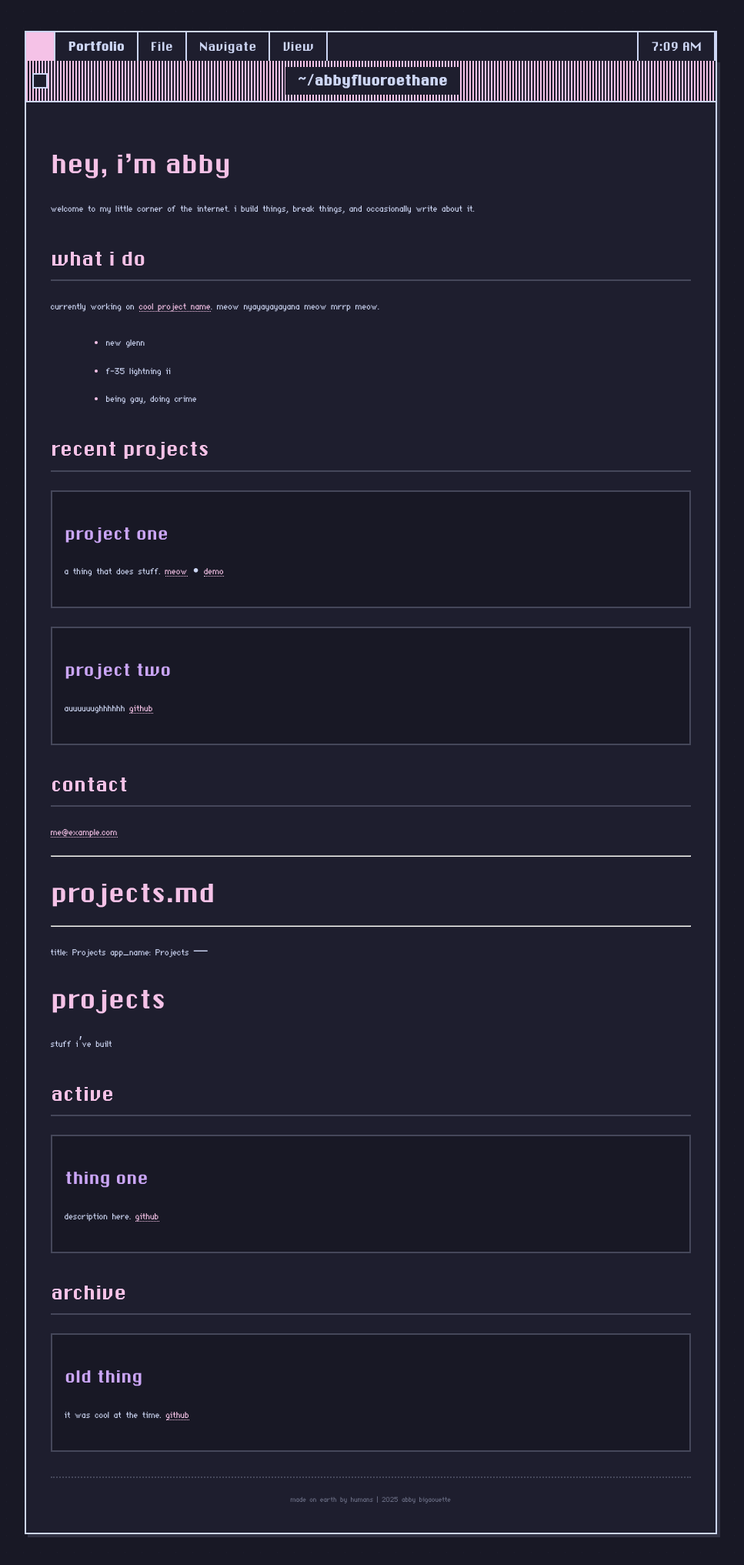
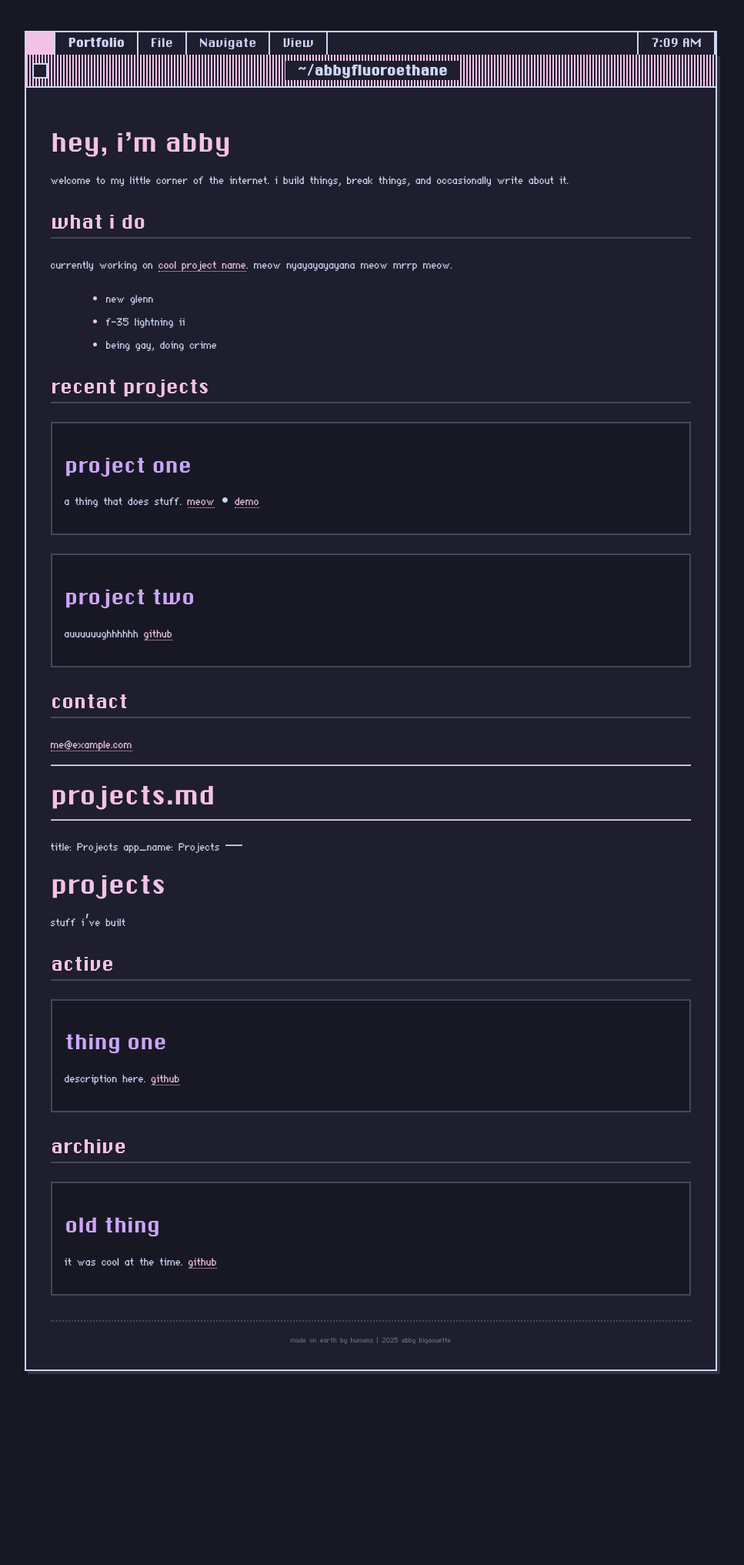
Before and after one commit to logantodd/logantodd.github.io, a Jekyll site: the page built from index.md, in a window 1280 px wide. Shown: the whole page at 77% size, without its empty margins (158-1125 px from the left). Built offline with Jekyll 4.4.1, drawn with Linux system fonts in a browser that asks for light colours; after the commit the page ends 1821 px from its top, so only the background shows below that.

Commit message:
Update custom.css

```diff
--- a/assets/css/custom.css
+++ b/assets/css/custom.css
@@ -33,8 +33,8 @@ body {
   font-family: Geneva, -apple-system, BlinkMacSystemFont, sans-serif;
   background: #1e1e2e;
   color: #cdd6f4;
-  font-size: 18px;
-  line-height: 1.6;
+  font-size: 22px;
+  line-height: 1;
   padding: 2rem;
   background: linear-gradient(90deg,
     #181825 21px,
```
